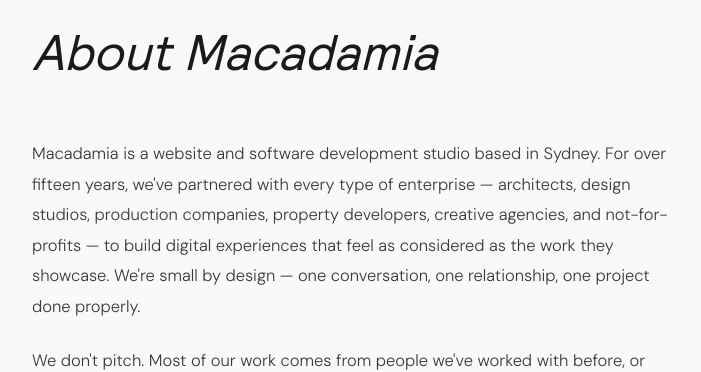
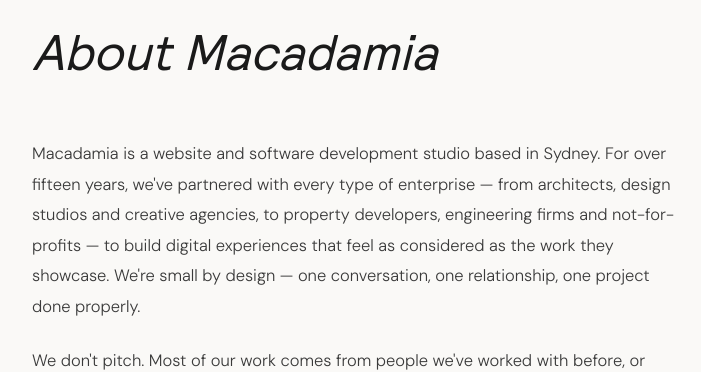
Before and after one commit to macadamiasyd/macadamiasite, a Next.js app: page / in a window 1280 px wide. Shown: the part 6180-6552 px from the top of the page, without its empty margins (282-983 px from the left). Built offline with nearby package versions, Linux system fonts and the light colour scheme.

Commit message:
Update About copy: client list reworded with engineering firms
Co-Authored-By: Claude Opus 4.6 <noreply@anthropic.com>

```diff
--- a/src/components/AboutPage.tsx
+++ b/src/components/AboutPage.tsx
@@ -57,9 +57,9 @@ export default function AboutPage() {
       <p className={styles.text}>
         Macadamia is a website and software development studio based in Sydney.
         For over fifteen years, we&apos;ve partnered with every type of
-        enterprise — architects, design studios, production companies, property
-        developers, creative agencies, and not-for-profits — to build digital
-        experiences that feel as considered as the work they showcase.
+        enterprise — from architects, design studios and creative agencies, to
+        property developers, engineering firms and not-for-profits — to build
+        digital experiences that feel as considered as the work they showcase.
         We&apos;re small by design — one conversation, one relationship, one
         project done properly.
       </p>
```
